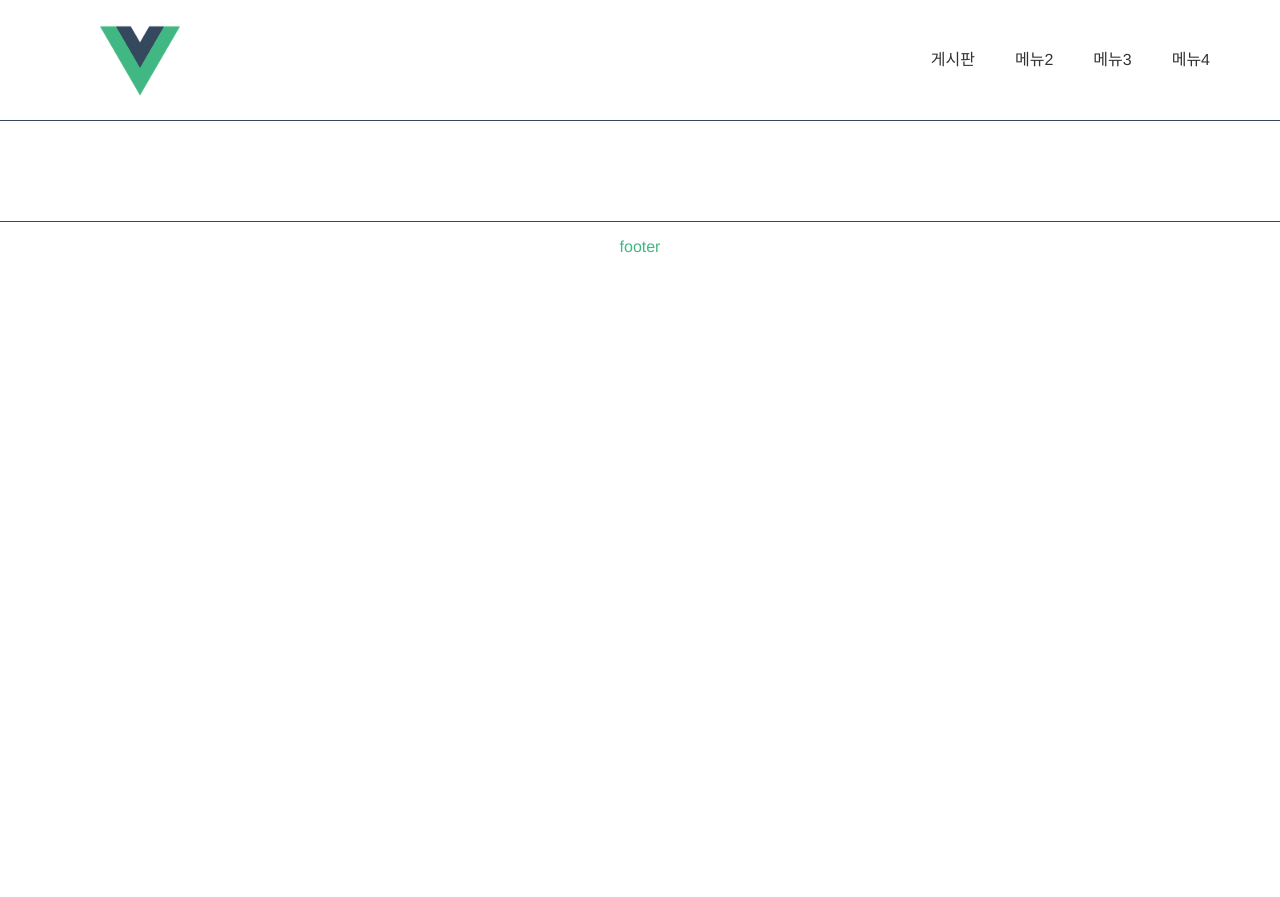
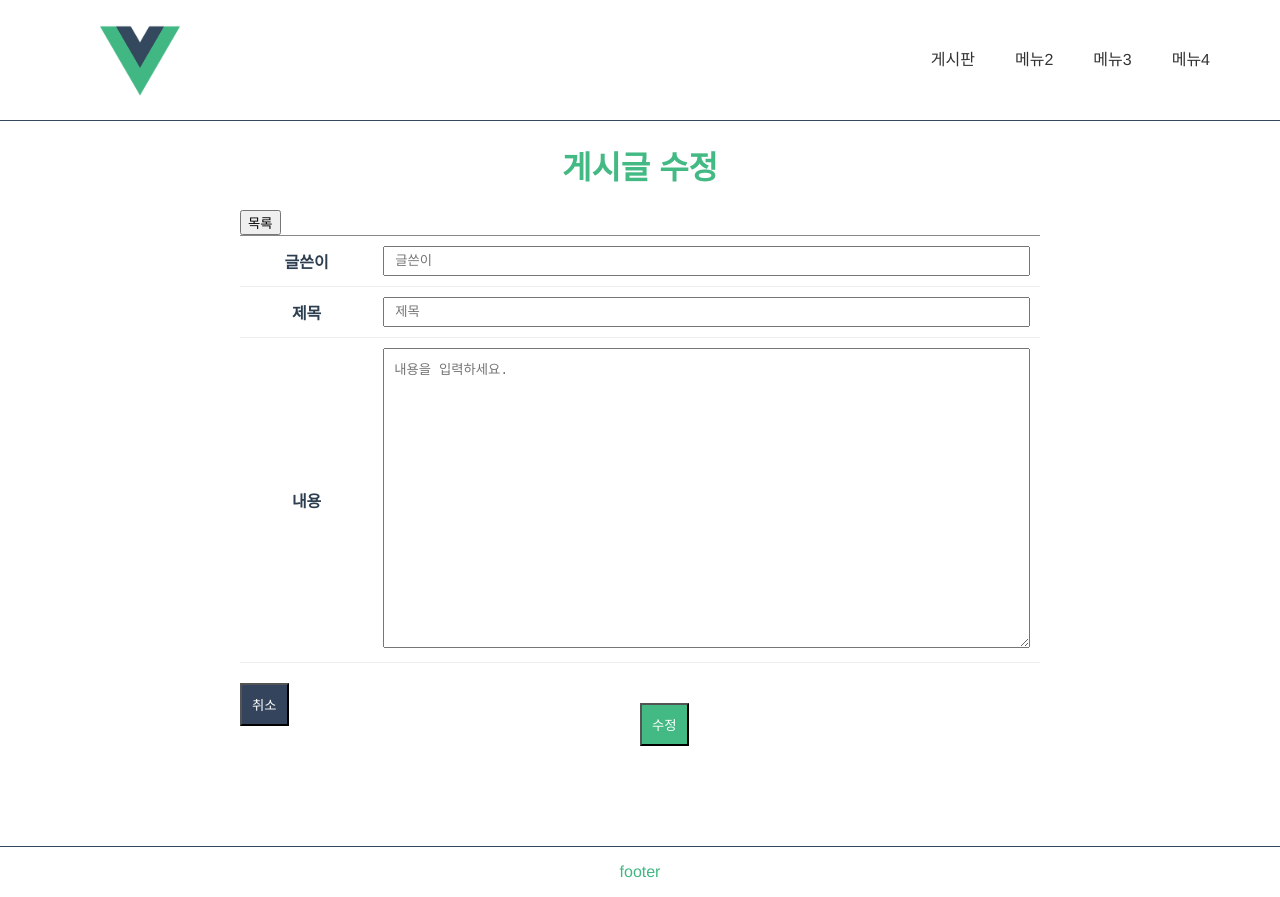
Before and after one commit to Capstone-CampingPlanner/Vue-Spring-Board, a Vue app in the folder src/vue-board/: page /update/1 in a window 1280 px wide. Before the commit the page ends 800 px from the top, so only its background shows below. Built offline with nearby package versions, Linux system fonts and the light colour scheme.

Commit message:
2022/04/05 삭제 구현, 수정 스프링에서 구현하기

```diff
--- /dev/null
+++ b/src/vue-board/src/components/Update.vue
@@ -0,0 +1,90 @@
+<template>
+  <div>
+    <h1>게시글 수정</h1>
+    <button @click="list" style="float: left;">목록</button>
+    <!--    <button @click=" "  style="float: left;">이전글</button>-->
+    <!--    <button @click=" " style="float: left;">다음글</button>-->
+    <form>
+      <table class="tbAdd">
+
+        <tr>
+          <th>글쓴이</th>
+          <td><input type="text" v-model="writer_code" placeholder="글쓴이" readonly/></td>
+        </tr>
+        <tr>
+          <th>제목</th>
+          <td><input type="text" v-model="title" ref="subject" placeholder="제목"/></td>
+        </tr>
+        <tr>
+          <th>내용</th>
+          <td><textarea v-model="content" placeholder="내용을 입력하세요."/></td>
+        </tr>
+
+      </table>
+
+    </form>
+  </div>
+  <div class="btnWrap">
+    <button @click="main" class="btn" style="float: left;">취소</button>
+    <button @click="update" type="submit" class="btnAdd btn">수정</button>
+
+  </div>
+</template>
+
+<script>
+import axios from "axios";
+
+export default {
+  name: "Update",
+  data() {
+    return {
+      writer_code: '',
+      title: '',
+      content: '',
+    }
+  },
+  created() {
+      this.writer_code = this.$route.query.writer_code;
+      this.title = this.$route.query.title;
+      this.content = this.$route.query.content;
+  },
+
+
+
+  methods: {
+    update() {
+      this.id = this.writer_code;
+      const data = {
+        writer_code: this.writer_code,
+        title: this.title,
+        content: this.content
+      }
+      console.log(data);
+      axios.put('http://localhost:8090/api/update/' + this.id, data)
+        .then((res) => {
+          console.log("수정되었습니다.", res.data)
+          alert("수정되었습니다.")
+          this.$router.push({
+            path: '/Read'
+          })
+        })
+        .catch((error) => {
+          console.log(error)
+        })
+
+    }
+  }
+}
+</script>
+
+<style scoped>
+.tbAdd{border-top:1px solid #888;}
+.tbAdd th, .tbAdd td{border-bottom:1px solid #eee; padding:5px 0;}
+.tbAdd td{padding:10px 10px; box-sizing:border-box;}
+.tbAdd td input{width:100%; min-height:30px; box-sizing:border-box; padding:0 10px;}
+.tbAdd td textarea{width:100%; min-height:300px; padding:10px; box-sizing:border-box;}
+.btnWrap{text-align:center; margin:20px 0 0 0;}
+.btnWrap a{margin:0 10px;}
+.btnAdd {background:#43b984; text-align:center; margin:20px 0 0 0;}
+.btnDelete{background:#f00;}
+</style>
--- a/src/vue-board/src/components/View.vue
+++ b/src/vue-board/src/components/View.vue
@@ -14,11 +14,11 @@
           </tr>
           <tr>
             <th>제목</th>
-            <td>{{List.title}}</td>
+            <td>{{ List.title }}</td>
           </tr>
           <tr>
             <th>내용</th>
-            <td>{{List.content}}</td>
+            <td>{{ List.content }}</td>
           </tr>
 
         </table>
@@ -28,7 +28,7 @@
     <div class="btnWrap">
       <button @click="list" class="btn" style="float: left;">목록</button>
 
-      <button @click="updateData" class="btn" style="float: left;">수정</button>
+      <button @click="updateData(List)" class="btn" style="float: left;">수정</button>
       <button @click="deleteData" class="btn" style="float: left;">삭제</button>
 
 <!--      <button type="submit" @click="index !== undefined ? update() : write()" class="btnAdd btn">{{index !== undefined ? '수정' : '작성'}}</button>-->
@@ -37,6 +37,7 @@
 
 <script>
 import axios from "axios"
+import Read from "@/components/Read";
 export default {
   name: 'View',
   data() {
@@ -61,16 +62,38 @@ export default {
             this.List = res.data;
             console.log(this.List.writer_code)
           })
-        .catch(error =>{
+          .catch(error => {
             console.log("에러" + error)
           })
 
     },
 
     deleteData() {
+      if (confirm("삭제하시겠습니까?")) {
+        axios.delete('http://localhost:8090/api/deleteList/'+ this.id)
+            .then((res) => {
+              console.log("삭제되었습니다.", res)
+              alert("게시글이 삭제되었습니다.")
+              this.$router.push({
+                name: Read
+              })
+            })
+            .catch((err) => {
+              console.log(err);
+            })
+      }
 
     },
-    updateData() {
+    updateData(List) {
+        console.log(List.writer_code, List.title, List.content);
+        this.$router.push({
+          path: `/update/${List.writer_code}`,
+          query: {
+            writer_code: List.writer_code,
+            title: List.title,
+            content: List.content
+          }
+        })
 
     },
 
--- a/src/vue-board/src/router/index.js
+++ b/src/vue-board/src/router/index.js
@@ -5,6 +5,7 @@ import HelloWorld from "@/components/HelloWorld";   //메인 컴포넌트 호출
 import Create from '@/components/Create';
 import Read from "@/components/Read";
 import View from "@/components/View";
+import Update from "@/components/Update";
 
 
 
@@ -45,11 +46,11 @@ const routes = [
     component:View
   },
   {
-    path:'/view/:writerCode', //상세페이지 추가
-    name:"Params",
-    component:View,
-    props: true
-  },
+    path: '/update/:writer_code',
+    name: Update,
+    component: Update
+  }
+
 
 
 ]
```
Also changed, not shown: 1 other file (tests, documents, lock files or other folders). Lines whose indentation alone changed are shown as unchanged.
